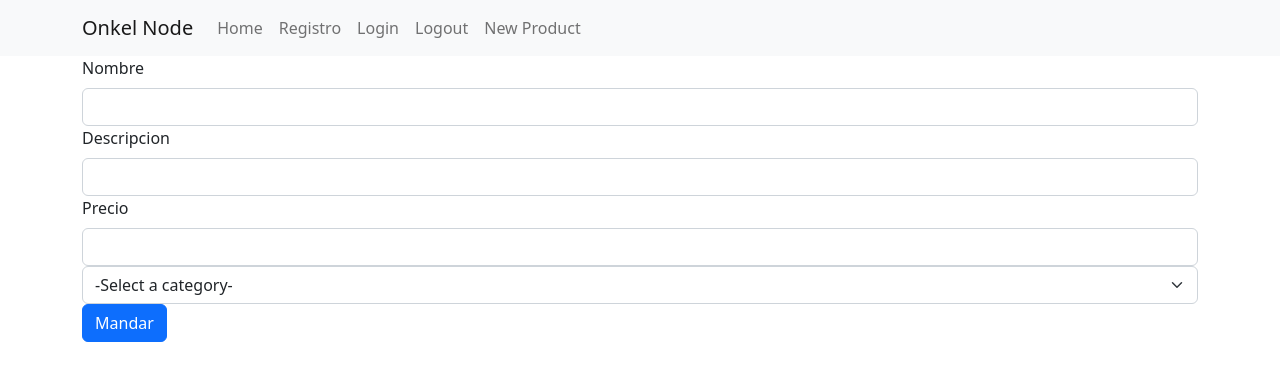
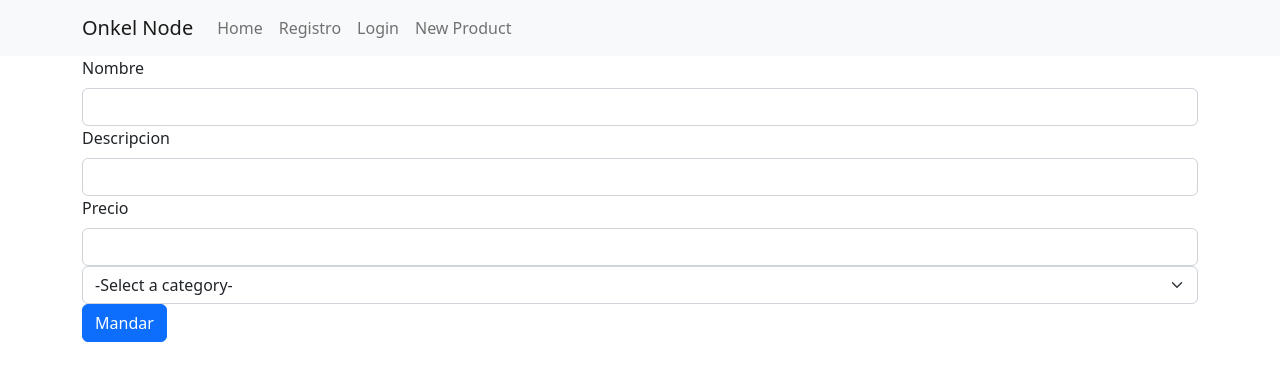
Before and after one commit to GuillermoBerlin/React_UTN_2, a React (Create React App) app: page /products/newproduct in a window 1280 px wide. Shown: the top 380 px of the page. Built offline with nearby package versions, Linux system fonts and the light colour scheme.

Commit message:
usecontext working on menu

```diff
--- a/src/App.js
+++ b/src/App.js
@@ -8,9 +8,11 @@ import NewProduct from './Pages/NewProduct';
 import ModifyProduct from './Pages/ModifyProduct';
 import {BrowserRouter as Router,Routes, Route} from "react-router-dom"
 import Container from 'react-bootstrap/Container'
+import AuthProvider from './Context.js/AuthProvider';
 
 function App() {
   return (
+    <AuthProvider>
     <Router>
       <Menu/>
       <Container>
@@ -24,6 +26,7 @@ function App() {
       </Routes>
       </Container>
     </Router>
+    </AuthProvider>
   );
 }
 
--- a/src/Components/Menu.js
+++ b/src/Components/Menu.js
@@ -1,10 +1,14 @@
-import React, { useState } from 'react';
+import React, { useContext } from 'react';
 import { Link } from 'react-router-dom'
 import { Navbar, Container, Nav } from 'react-bootstrap/'
+import AuthContext from '../Context.js/AuthContext';
+
 
 export default function Menu() {
 
-  // const [token, setToken] = useState(localStorage.getItem('token'));
+  const context = useContext(AuthContext)
+
+  //const [token, setToken] = useState(localStorage.getItem('token'));
 
   const removeTokenFromLocalStorage = () => {
     localStorage.removeItem('token');
@@ -21,14 +25,19 @@ export default function Menu() {
           <Navbar.Collapse id="basic-navbar-nav">
             <Nav className="me-auto">
               <Nav.Link as={Link} to="/">Home</Nav.Link>
-
-
+              {!context.userLogged &&
+              <>
               <Nav.Link as={Link} to="/alta">Registro</Nav.Link>
               <Nav.Link as={Link} to="/ingresar">Login</Nav.Link>
+              </>
+              }
 
-
-              <Nav.Link onClick={removeTokenFromLocalStorage}>Logout</Nav.Link>
-
+              {context.userLogged &&
+              <Nav.Link onClick={() => {
+                removeTokenFromLocalStorage();
+                context.logoutUser();
+              }}>Logout</Nav.Link>
+              }
               <Nav.Link as={Link} to="/products/newproduct">New Product</Nav.Link>
             </Nav>
           </Navbar.Collapse>
--- a/src/Components/Producto.js
+++ b/src/Components/Producto.js
@@ -22,8 +22,8 @@ export default function producto(props) {
         <Card.Text>{props.category}</Card.Text>
         <Card.Text>{props.description}</Card.Text>
         <Card.Title>{props.price}€</Card.Title>
-        <Button as={Link} to={"./products/"+props.id}>See more</Button>
-        <Button as={Link} to={"./products/modifyproduct/"+props.id}>Edit</Button>
+        <Button variant="secondary" as={Link} to={"./products/"+props.id}>See more</Button>
+        <Button variant="secondary" as={Link} to={"./products/modifyproduct/"+props.id}>Edit</Button>
       </Card.Body>
     </Card>
     </Col>
--- /dev/null
+++ b/src/Context.js/AuthContext.js
@@ -0,0 +1,5 @@
+import React from "react";
+
+const AuthContext = React.createContext()
+
+export default AuthContext
--- /dev/null
+++ b/src/Context.js/AuthProvider.js
@@ -0,0 +1,23 @@
+import React, {useState}  from "react";
+import AuthContext from "./AuthContext";
+
+
+function AuthProvider(props){
+
+    const [userLogged, setUserLogged] = useState(false)
+
+    const loginUser = () =>{
+        setUserLogged(true)
+    }
+
+    const logoutUser = () =>{
+        setUserLogged(false)
+    }
+
+    return(
+        <AuthContext.Provider value={{loginUser, logoutUser, userLogged}}>
+            {props.children}
+        </AuthContext.Provider>
+    )
+}
+export default AuthProvider
--- a/src/Pages/Login.js
+++ b/src/Pages/Login.js
@@ -1,11 +1,14 @@
-import React, { useState } from 'react'
+import React, { useState, useContext } from 'react'
 import { useForm } from 'react-hook-form';
 import {Button, Form} from "react-bootstrap"
+import AuthContext from '../Context.js/AuthContext';
 
 
 export default function Login() {
+
   const {register,handleSubmit, formState: { errors }} = useForm();
 
+  const context = useContext(AuthContext)
 
   const onSubmit = async (data) => {
     try {
@@ -21,8 +24,10 @@ export default function Login() {
       const responseData = await response.json();
       console.log(responseData);
       localStorage.setItem('token', responseData);
+      context.loginUser()
       setTimeout(() => {
-        localStorage.removeItem('token');
+        localStorage.removeItem('token')
+        context.logoutUser()
       }, 30 * 60 * 1000);
     } catch (error) {
       console.error(error);
--- a/src/Pages/ModifyProduct.js
+++ b/src/Pages/ModifyProduct.js
@@ -92,8 +92,8 @@ export default function NewProduct() {
           <option value="642972cbd8baa8bf02a0e076">wardrobe</option>
         </Form.Select>
         {errors.category && <p>Please select a category</p>}
-        <Button type={'submit'}>Mandar</Button>
-        <Button type="submit" variant="danger" onClick={handleDelete}>Eliminar</Button>
+        <Button type={'submit'} variant="secondary">Send</Button>
+        <Button type="submit" variant="danger" onClick={handleDelete}>Delete</Button>
       </Form>
     </div>
   )
```
